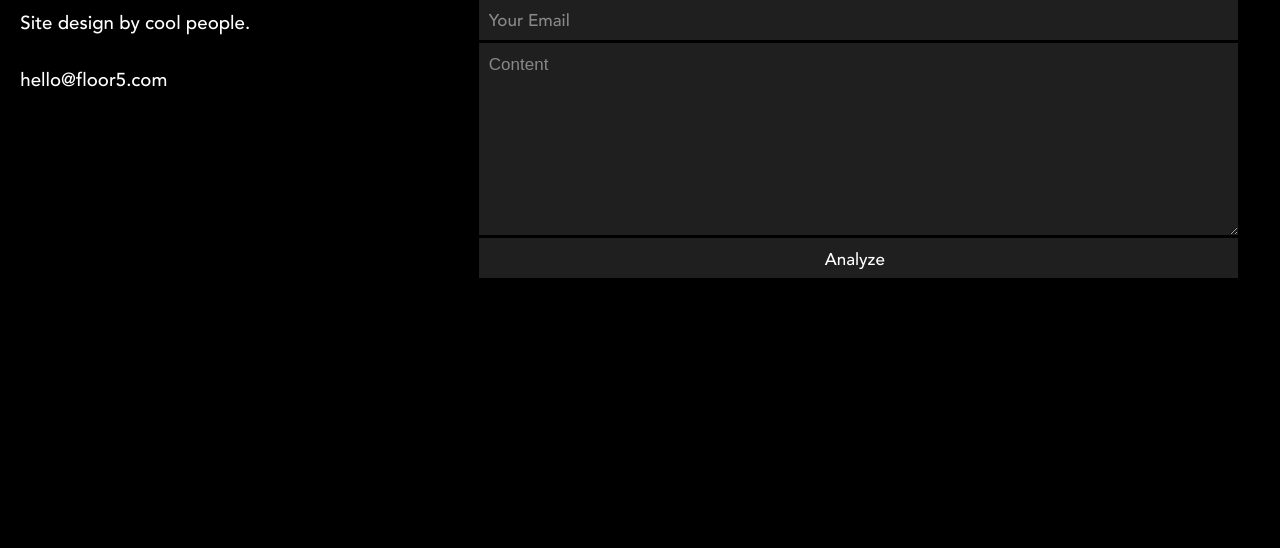
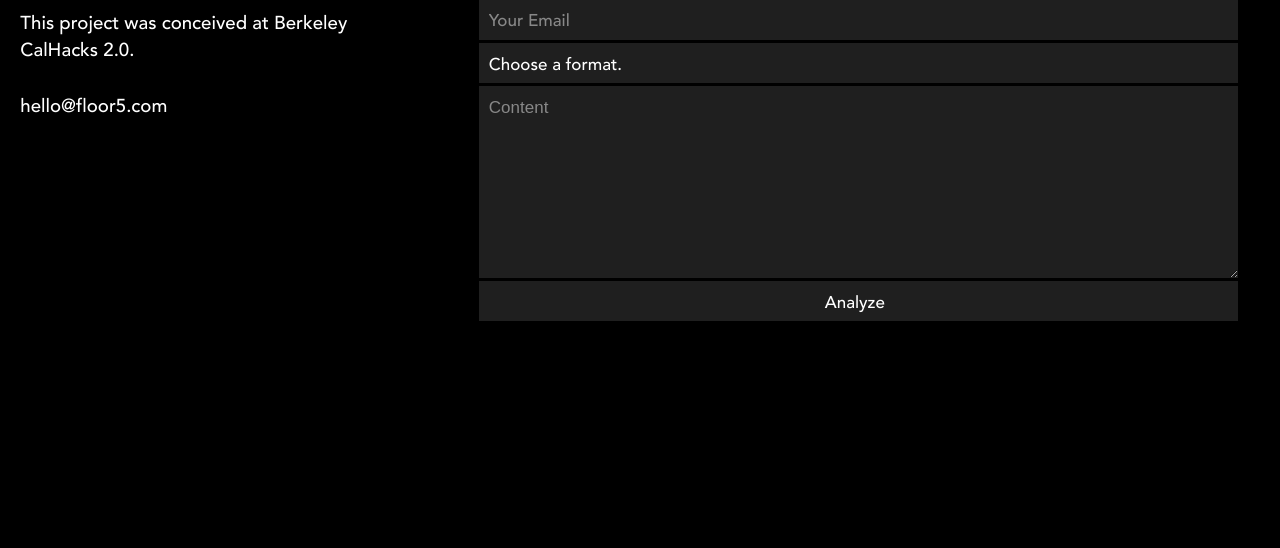
Before and after one commit to hbhargava7/TheBigPicture, a plain HTML site: page Codefiles/index.html in a window 1280 px wide. Shown: the part 252-800 px from the top of the page. Drawn offline with nearby package versions, Linux system fonts and the light colour scheme; a script that the page names is missing; files whose address does not match are found by name.

Commit message:
Finalized Server and Front-End Infrastructure
Signed-off-by: Hersh Bhargava <hershkbhargava@gmail.com>

```diff
--- a/Codefiles/analysis_server.js
+++ b/Codefiles/analysis_server.js
@@ -19,8 +19,11 @@ app.get('/', function(req, res){
 
 app.post('/', function(req, res) {
     var user_id = req.body.id;
-    var token = req.body.token;
+    var email = req.body.email;
+    var token = "placeholder"
+    var format = req.body.contentFormat;
     var content = req.body.content;
+
 
     /*
         I have configured the JSON Format as follows:
--- a/Codefiles/index.html
+++ b/Codefiles/index.html
@@ -25,7 +25,36 @@
             text-align: center;
             font-size: 40pt
         }
-        input{
+        select {
+            -webkit-appearance: none;
+            -webkit-border-radius: 0px;
+
+            font-family:'Avenir-Medium';
+            font-size:17px;
+            display:block;
+            font-weight: lighter;
+            padding:10px;
+            width:90%;
+            margin-right: 5%;
+            margin-left: 5%;
+            height:40px;
+            border:none;
+            background:#1f1f1f;
+            margin-bottom:3px;
+            color:#FFF;
+             border-radius: 0px;
+            overflow: auto;
+            outline: none;
+            padding-right: 1em;
+            -webkit-box-shadow: none;
+            -moz-box-shadow: none;
+            box-shadow: none;
+            -webkit-transition:background-color 0.2s ease-out;
+            -moz-transition:background-color 0.2s ease-out;
+            -o-transition:background-color 0.2s ease-out;
+            transition:background-color 0.2s ease-out
+        }
+        input {
             font-family:'Avenir-Medium';
             font-size:17px;
             display:block;
@@ -186,7 +215,7 @@
                             <div id="leftWrapper">
                                 <h2>Here will magically appear content.</h2>
                                 <br>
-                                <p>Site design by cool people.</p>
+                                <p>This project was conceived at Berkeley CalHacks 2.0.</p>
                                 <br>
                                 <p>hello@floor5.com</p>
                                 <br>
@@ -198,7 +227,14 @@
                             <form action="/" method="post" name="contact_form">
                             <fieldset>
                                 <input name="id" type="text" placeholder="Your Name">
-                                <input name="token" type="text" placeholder="Your Email">
+                                <input name="email" type="text" placeholder="Your Email">
+                                <select name="contentFormat">
+                                  <option value="choose">Choose a format.</option>
+                                  <option value="skype">Skype</option>
+                                  <option value="facebook">Facebook</option>
+                                  <option value="google">Google Hangouts</option>
+                                  <option value="other">Other</option>
+                                </select>
                                 <textarea name="content" placeholder="Content"></textarea>
                             </fieldset>
 
```
